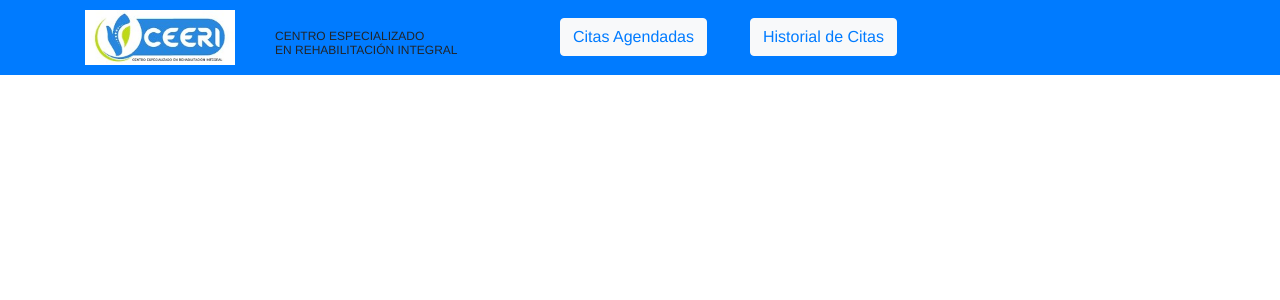
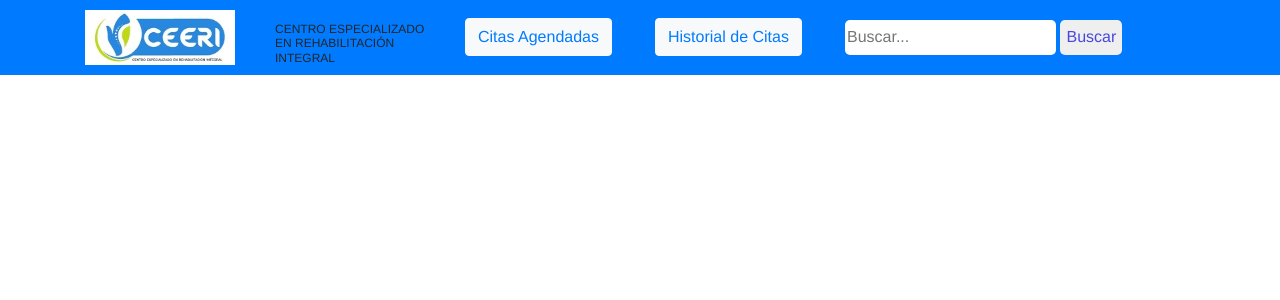
Before and after one commit to bh4ndu/ceeri, a Laravel app: page /agenda in a window 1280 px wide. Shown: the top 300 px of the page. Run offline with Laravel 9, Linux system fonts and the light colour scheme; data that the repository does not hold is empty; some libraries are stand-ins or nearby versions.

Commit message:
pusheado

```diff
--- a/public/agenda.css
+++ b/public/agenda.css
@@ -39,3 +39,18 @@ body {
   margin-right: 10px;
   margin-top: 80px;
 }
+
+.barra {
+  border-style: solid;
+  border: 10px;
+  border-radius: 5px;
+  height: 35px;
+}
+
+.barra-button {
+  border-style: solid;
+  border: 10px;
+  border-radius: 5px;
+  height: 35px;
+  color: rgb(72, 72, 222);
+}
--- a/resources/views/agenda.blade.php
+++ b/resources/views/agenda.blade.php
@@ -18,19 +18,28 @@
                 <div class="col-2">
                     <img class="logo img-fluid" src="img/post/1.jpg" alt="Logo">
                 </div>
-                <div class="col-3">
+                <div class="col-2">
                     <h3 class="company-name">CENTRO ESPECIALIZADO<br>EN REHABILITACIÓN INTEGRAL</h3>
                 </div>
                 <div class="col-2">
                     <button class="btn btn-light"><a href="/agenda" class="reserva-btn text-primary">Citas Agendadas</a></button>
                 </div>
-                <div class="col-3">
+                <div class="col-2">
                     <button class="btn btn-light"><a href="/historial" class="reserva-btn text-primary">Historial de Citas</a></button>
+                </div>
+                <div class="col-4">
+                    <!-- Agrega la barra de búsqueda aquí -->
+                    <form action="/agenda" method="GET">
+                        <input  class="barra"type="text" name="texto" placeholder="Buscar...">
+                        <button  class="barra-button"type="submit">Buscar</button>
+                    </form>
                 </div>
             </div>
         </div>
     </div>
     <br>
+
+
 
     <!-- Sección de citas -->
     <section class="container">
@@ -58,7 +67,7 @@
                                 <p class="card-text">Especialidad: {{$cita->especialidad}}</p>
                                 <p class="card-text">Género: {{$cita->genero}}</p>
                                 <p class="card-text">Fecha y hora: {{$cita->fecha_hora}}</p>
-                                <select name="estado" id="estadoSelect">
+                                <select name="estado" id="estadoSelect{{$loop->index}}" >
                                     <option value="cumplido">cumplido</option>
                                     <option value="ausente">ausente</option>
                                     <option value="cancelada">cancelada</option>
@@ -80,28 +89,39 @@
  // Función para guardar el valor seleccionado en localStorage
 function saveSelectedValue(index) {
     const selectElement = document.getElementById(`estadoSelect${index}`);
+    if (selectElement) {
         const selectedValue = selectElement.value;
         localStorage.setItem(`selectedValue${index}`, selectedValue);
+    }
 }
 
 // Función para restaurar el valor seleccionado desde localStorage
 function restoreSelectedValue(index) {
     const selectElement = document.getElementById(`estadoSelect${index}`);
+    if (selectElement) {
         const storedValue = localStorage.getItem(`selectedValue${index}`);
         if (storedValue !== null) {
             selectElement.value = storedValue;
+        }
     }
 }
 
 // Asigna un evento "change" a cada select para guardar su valor seleccionado
 document.addEventListener("DOMContentLoaded", function () {
     @foreach ($citas as $index => $cita)
+        (function () {
+            const selectElement = document.getElementById(`estadoSelect{{$loop->index}}`);
+            if (selectElement) {
                 restoreSelectedValue({{$loop->index}});
-            document.getElementById(`estadoSelect{{$loop->index}}`).addEventListener("change", function () {
+                selectElement.addEventListener("change", function () {
                     saveSelectedValue({{$loop->index}});
                 });
+            }
+        })();
     @endforeach
 });
+
+
 </script>
 
 
--- a/routes/api.php
+++ b/routes/api.php
@@ -4,6 +4,8 @@ use Illuminate\Http\Request;
 use Illuminate\Support\Facades\Route;
 use App\Http\Controllers\CitasController;
 use App\Http\Controllers\HistorialController;
+use App\Http\Controllers\BusquedaController;
+
 use App\Models\Citas;
 use App\Models\historial;
 
--- a/routes/web.php
+++ b/routes/web.php
@@ -3,6 +3,8 @@ use Illuminate\Http\Request;
 use Illuminate\Support\Facades\Route;
 use App\Http\Controllers\CitasController;
 use App\Http\Controllers\HistorialController;
+use App\Http\Controllers\BusquedaController;
+
 use App\Models\Citas;
 use App\Models\historial;
 
```
Also changed, not shown: app/Http/Controllers/BusquedaController.php (added, +13 -0 lines), app/Http/Controllers/HistorialController.php (+1 -6 lines), resources/views/reserva.blade.php (+7 -1 lines). Lines whose indentation alone changed are shown as unchanged.
